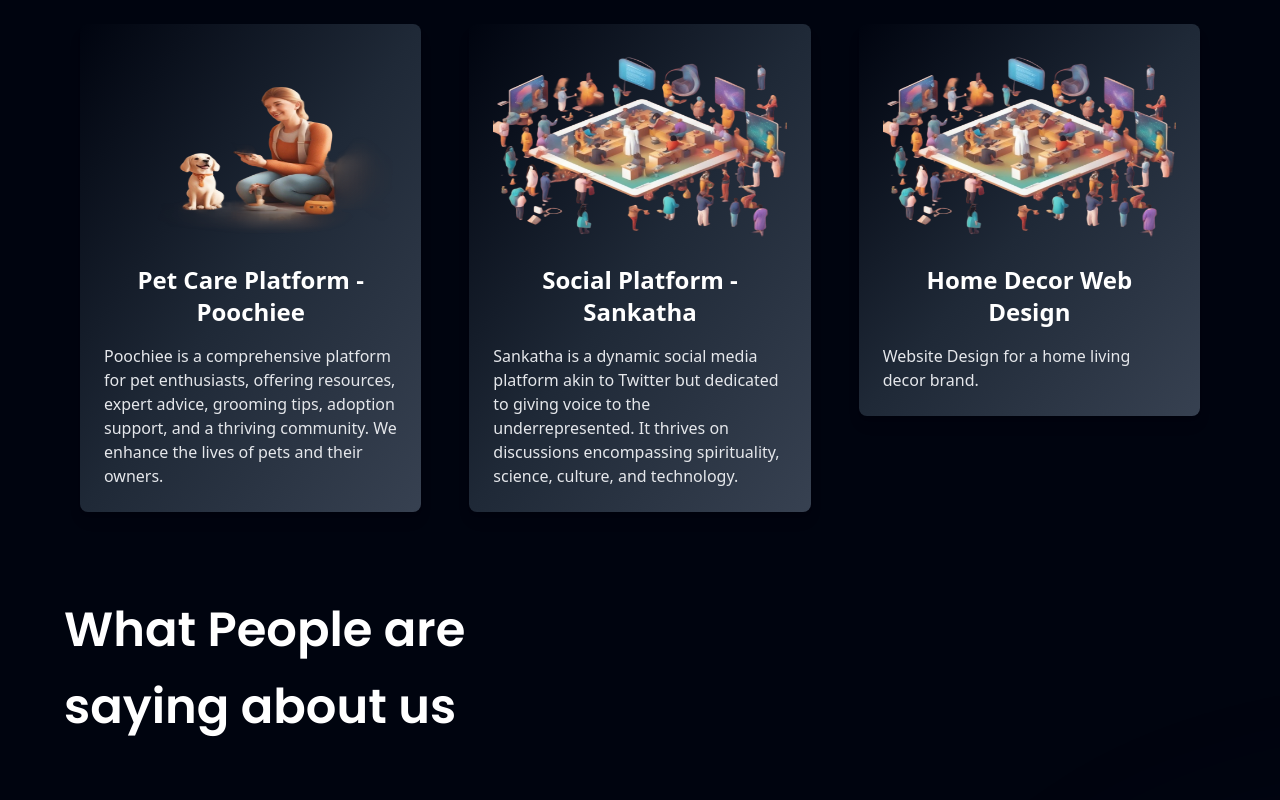
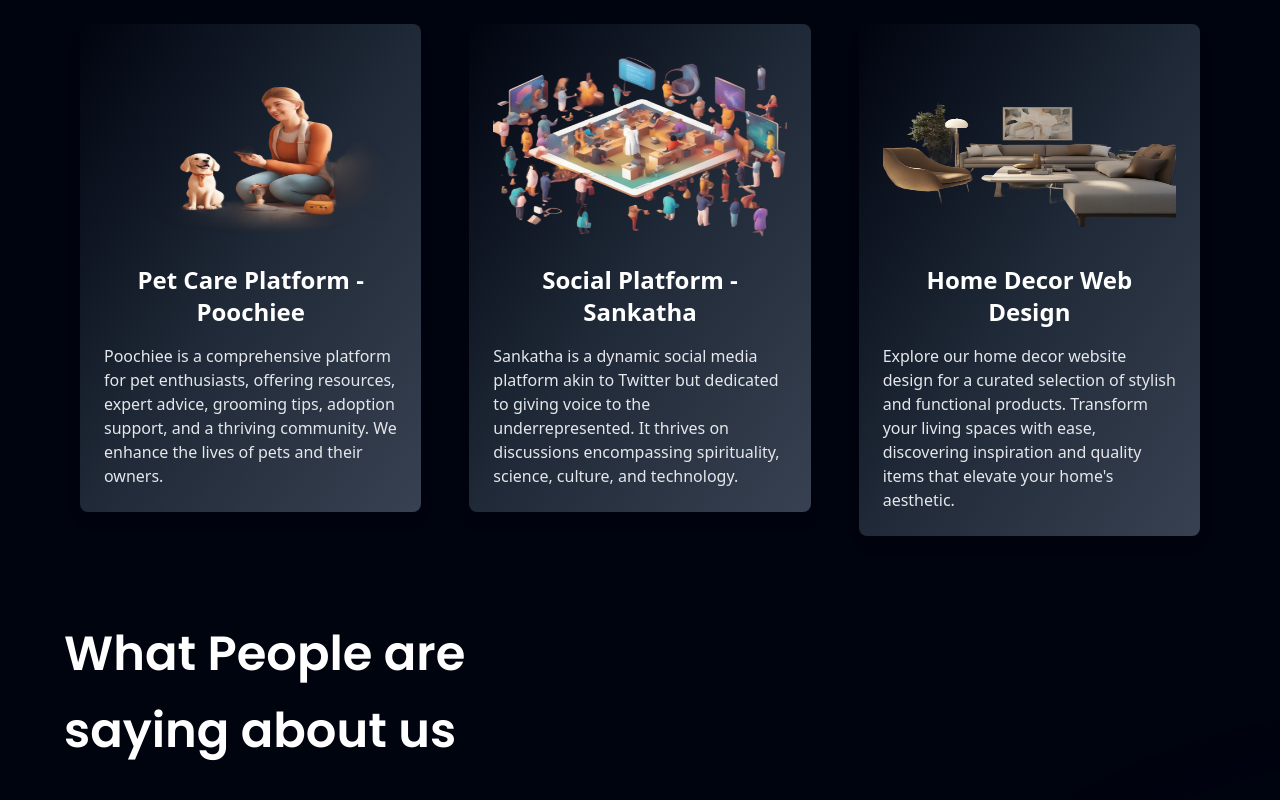
Before and after one commit to cphoenix-07/Trigertron-Technologies, a React (Vite) app: page / in a window 1280 px wide. Shown: the part 3961-4761 px from the top of the page. Built offline with nearby package versions, Linux system fonts and the light colour scheme.

Commit message:
Update ProjectGallery.jsx

```diff
--- a/src/components/ProjectGallery.jsx
+++ b/src/components/ProjectGallery.jsx
@@ -18,8 +18,8 @@
     },
     {
         title: 'Home Decor Web Design',
-        description: 'Website Design for a home living decor brand.',
-        imageUrl: sankatha, // Replace with your image URL
+        description: `Explore our home decor website design for a curated selection of stylish and functional products. Transform your living spaces with ease, discovering inspiration and quality items that elevate your home's aesthetic.`,
+        imageUrl: masionrevere, // Replace with your image URL
         source_code_link: 'https://maison-revere.vercel.app/',
     },
 ];
```
